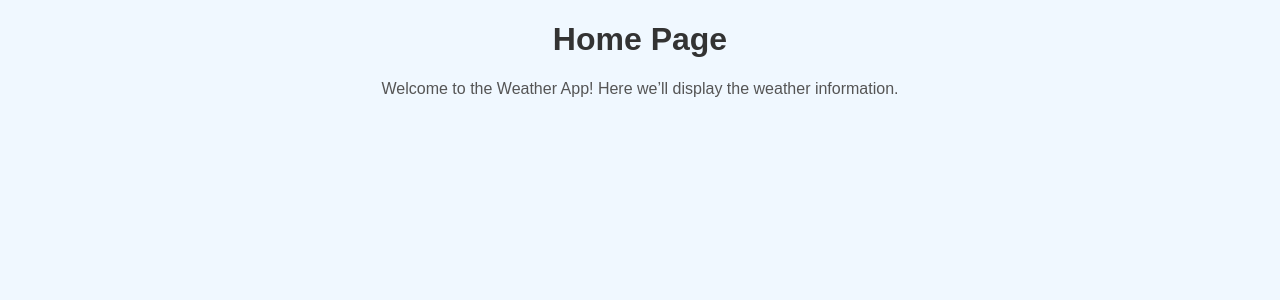
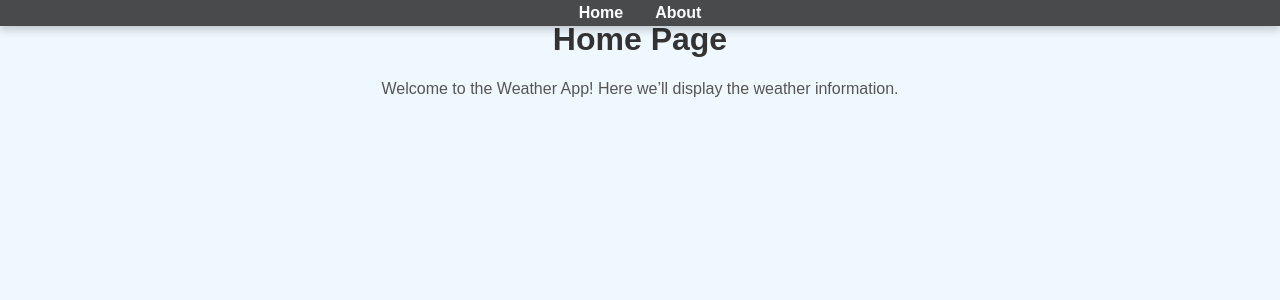
Before and after one commit to Breachfix/Weather-App, a React (Vite) app: page / in a window 1280 px wide. Shown: the top 300 px of the page. Built offline with nearby package versions, Linux system fonts and the light colour scheme.

Commit message:
Added Navbar and basic layout structure

```diff
--- a/src/App.jsx
+++ b/src/App.jsx
@@ -1,12 +1,14 @@
 // src/App.jsx
 import React from 'react';
 import { BrowserRouter as Router, Routes, Route } from 'react-router-dom';
+import Navbar from './components/Navbar';
 import Home from './pages/Home';
 import About from './pages/About';
 import './assets/styles/App.css';
 
 const App = () => (
   <Router>
+    <Navbar />
     <Routes>
       <Route path="/" element={<Home />} />
       <Route path="/about" element={<About />} />
--- a/src/assets/styles/App.css
+++ b/src/assets/styles/App.css
@@ -17,3 +17,7 @@ p {
   text-align: center;
   margin-top: 10px;
 }
+/* Offset content to account for fixed navbar */
+.main-content {
+  padding-top: 60px; /* Height of navbar */
+}
--- /dev/null
+++ b/src/assets/styles/Navbar.css
@@ -0,0 +1,42 @@
+/* Navbar.css */
+
+
+  .navbar {
+    position: fixed;
+    top: 0;
+    left: 0;
+    width: 100vw; /* Ensures the navbar fills the entire viewport width */
+    background-color: rgba(0, 0, 0, 0.7); /* Translucent black */
+    color: white;
+    display: flex;
+    justify-content: space-around;
+    align-items: center;
+    padding: 4px 0;
+    box-shadow: 0px 4px 8px rgba(0, 0, 0, 0.2);
+    z-index: 1000;
+}
+
+.navbar a {
+    color: white;
+    text-decoration: none;
+    padding: 8px 16px;
+    font-weight: bold;
+    transition: color 0.3s;
+}
+.navbar.hidden {
+    transform: translateY(-100%);
+}
+.navbar a:hover {
+    color: #4CAF50; /* Accent color for hover */
+}
+
+.active-link {
+    border-bottom: 2px solid #4CAF50; /* Highlight active page */
+}
+/* Navbar.module.css */
+@media (max-width: 768px) {
+    .navbar a {
+        padding: 6px 12px;
+        font-size: 0.9em; /* Smaller font size on smaller screens */
+    }
+}
--- /dev/null
+++ b/src/components/Navbar.jsx
@@ -0,0 +1,17 @@
+// src/components/Navbar.jsx
+import React from 'react';
+import { Link } from 'react-router-dom';
+import '../assets/styles/Navbar.css';
+
+const Navbar = () => {
+  return (
+    <nav className="navbar">
+      <div className="navbar-links">
+        <Link to="/" className="navbar-link">Home</Link>
+        <Link to="/about" className="navbar-link">About</Link>
+      </div>
+    </nav>
+  );
+};
+
+export default Navbar;
```
